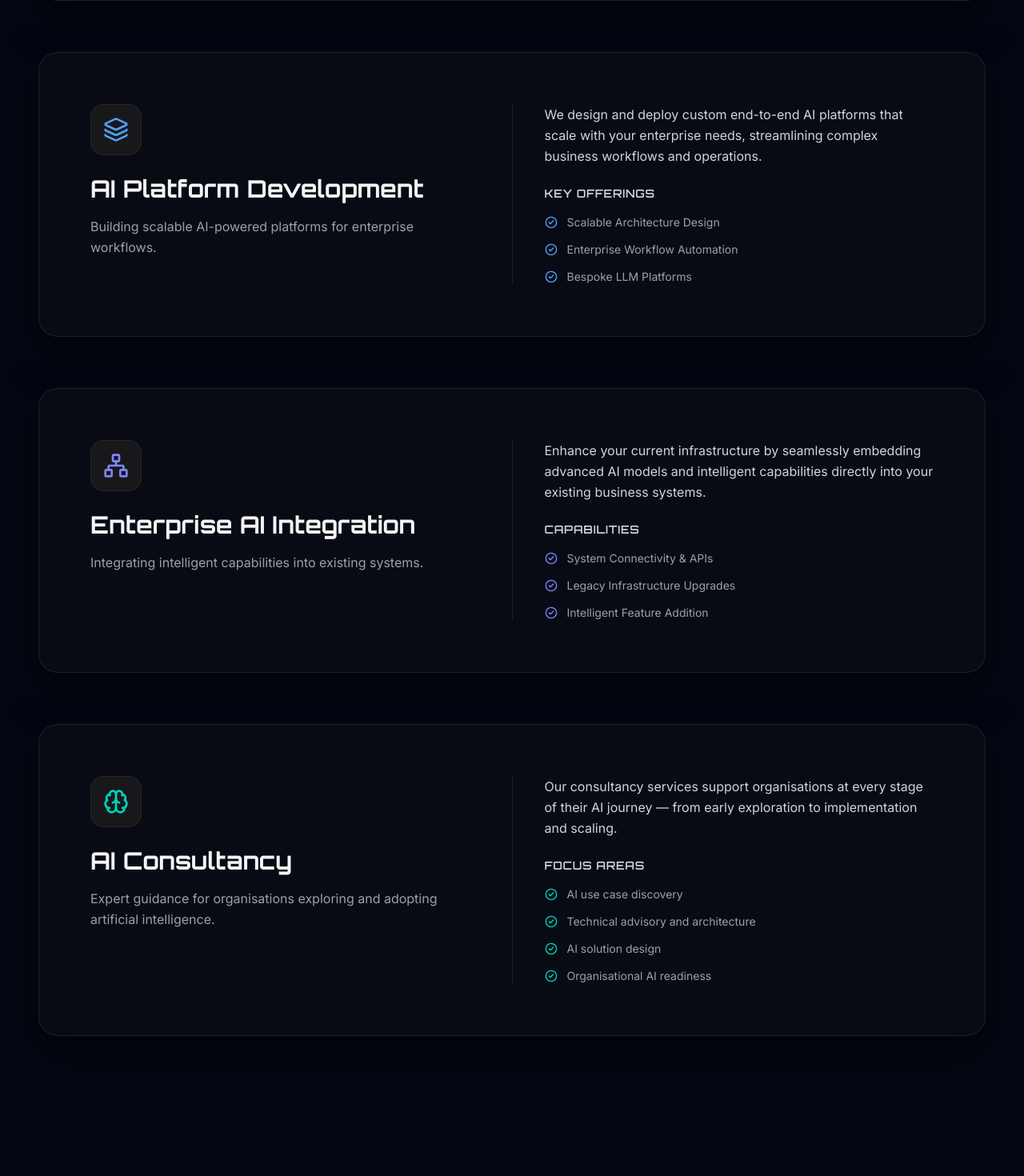
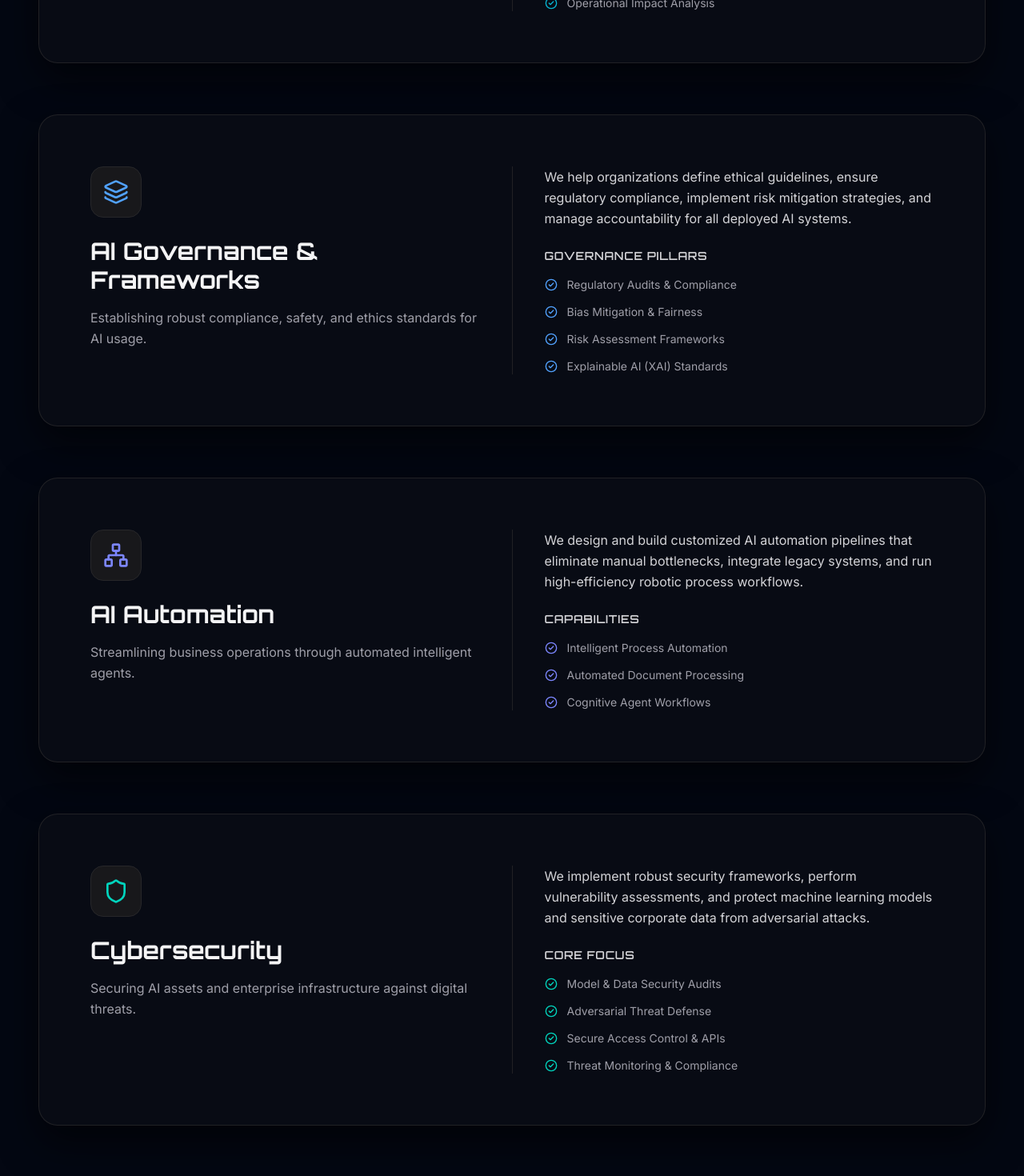
Before and after one commit to suhail-ibne-habib/fawad, a Next.js app: page / in a window 1280 px wide. Shown: the part 1580-3050 px from the top of the page at 80% size. Built offline with nearby package versions, Linux system fonts and the light colour scheme.

Commit message:
Fixed the sections title, subtitles color

```diff
--- a/app/components/Contact.tsx
+++ b/app/components/Contact.tsx
@@ -36,7 +36,7 @@ export default function Contact() {
         <h2 className="font-orbitron font-bold text-3xl md:text-5xl mb-6">
           Ready to <span className="text-cyber-cyan text-glow">Transform</span>?
         </h2>
-        <p className="text-zinc-400 text-base md:text-lg max-w-3xl mx-auto">
+        <p className="text-white-400 text-base md:text-lg max-w-3xl mx-auto">
           Let's turn operational challenges into smarter processes, better decisions and measurable business outcomes through practical AI, governance and automation.
         </p>
       </div>
--- a/app/components/Services.tsx
+++ b/app/components/Services.tsx
@@ -1,14 +1,14 @@
 import React from "react";
-import { Compass, Layers, Network, Brain, CheckCircle2 } from "lucide-react";
+import { Layers, Network, Brain, CheckCircle2, Shield } from "lucide-react";
 
 export default function Services() {
   const services = [
     {
       id: "strategy",
-      icon: Compass,
-      title: "AI Strategy & Transformation",
+      icon: Brain,
+      title: "AI Consultancy",
       desc: "Helping organisations define their AI future.",
-      details: "We work with leadership teams to identify where AI can create meaningful impact across operations, decision-making and knowledge management.",
+      details: "We help organisations understand where AI can create real business value, improve operational efficiency and support informed decision-making. Our approach combines enterprise operational experience with practical consultancy to ensure AI initiatives align with business objectives, governance requirements and measurable outcomes.",
       features: [
         "AI Opportunity Mapping",
         "Strategic Alignment & Visioning",
@@ -23,15 +23,16 @@ export default function Services() {
     {
       id: "platform",
       icon: Layers,
-      title: "AI Platform Development",
-      desc: "Building scalable AI-powered platforms for enterprise workflows.",
-      details: "We design and deploy custom end-to-end AI platforms that scale with your enterprise needs, streamlining complex business workflows and operations.",
+      title: "AI Governance & Frameworks",
+      desc: "Establishing robust compliance, safety, and ethics standards for AI usage.",
+      details: "We help organizations define ethical guidelines, ensure regulatory compliance, implement risk mitigation strategies, and manage accountability for all deployed AI systems.",
       features: [
-        "Scalable Architecture Design",
-        "Enterprise Workflow Automation",
-        "Bespoke LLM Platforms",
+        "Regulatory Audits & Compliance",
+        "Bias Mitigation & Fairness",
+        "Risk Assessment Frameworks",
+        "Explainable AI (XAI) Standards",
       ],
-      featuresTitle: "Key Offerings",
+      featuresTitle: "Governance Pillars",
       color: "from-blue-500/10 to-purple-500/5",
       borderColor: "group-hover:border-blue-500/40",
       iconColor: "text-blue-400",
@@ -40,13 +41,13 @@ export default function Services() {
     {
       id: "integration",
       icon: Network,
-      title: "Enterprise AI Integration",
-      desc: "Integrating intelligent capabilities into existing systems.",
-      details: "Enhance your current infrastructure by seamlessly embedding advanced AI models and intelligent capabilities directly into your existing business systems.",
+      title: "AI Automation",
+      desc: "Streamlining business operations through automated intelligent agents.",
+      details: "We design and build customized AI automation pipelines that eliminate manual bottlenecks, integrate legacy systems, and run high-efficiency robotic process workflows.",
       features: [
-        "System Connectivity & APIs",
-        "Legacy Infrastructure Upgrades",
-        "Intelligent Feature Addition",
+        "Intelligent Process Automation",
+        "Automated Document Processing",
+        "Cognitive Agent Workflows",
       ],
       featuresTitle: "Capabilities",
       color: "from-indigo-500/10 to-cyan-500/5",
@@ -56,17 +57,17 @@ export default function Services() {
     },
     {
       id: "consultancy",
-      icon: Brain,
-      title: "AI Consultancy",
-      desc: "Expert guidance for organisations exploring and adopting artificial intelligence.",
-      details: "Our consultancy services support organisations at every stage of their AI journey — from early exploration to implementation and scaling.",
+      icon: Shield,
+      title: "Cybersecurity",
+      desc: "Securing AI assets and enterprise infrastructure against digital threats.",
+      details: "We implement robust security frameworks, perform vulnerability assessments, and protect machine learning models and sensitive corporate data from adversarial attacks.",
       features: [
-        "AI use case discovery",
-        "Technical advisory and architecture",
-        "AI solution design",
-        "Organisational AI readiness",
+        "Model & Data Security Audits",
+        "Adversarial Threat Defense",
+        "Secure Access Control & APIs",
+        "Threat Monitoring & Compliance",
       ],
-      featuresTitle: "Focus areas",
+      featuresTitle: "Core Focus",
       color: "from-teal-500/10 to-emerald-500/5",
       borderColor: "group-hover:border-teal-500/40",
       iconColor: "text-teal-400",
@@ -81,7 +82,7 @@ export default function Services() {
         <h2 className="font-orbitron font-bold text-3xl md:text-5xl mb-6">
           <span className="text-cyber-cyan text-glow">Our Solutions</span>
         </h2>
-        <p className="text-zinc-400 text-base md:text-lg max-w-2xl mx-auto">
+        <p className="text-white-400 text-base md:text-lg max-w-2xl mx-auto">
           Built on enterprise operational experience, our solutions help organisations of all sizes improve processes, strengthen governance, automate workflows, and apply AI where it delivers measurable value.
         </p>
       </div>
--- a/app/components/WhyChooseUs.tsx
+++ b/app/components/WhyChooseUs.tsx
@@ -60,7 +60,7 @@ export default function WhyChooseUs() {
         <h2 className="font-orbitron font-bold text-3xl md:text-5xl mb-6">
           Why Choose <span className="text-cyber-cyan text-glow">CorpTech AI</span>?
         </h2>
-        <p className="text-zinc-400 text-base md:text-lg max-w-2xl mx-auto">
+        <p className="text-white-400 text-base md:text-lg max-w-2xl mx-auto">
           Leveraging 20+ years of enterprise operational leadership and practical consultancy expertise to help organisations improve processes, strengthen governance, automate workflows, and adopt AI with confidence.
         </p>
       </div>
@@ -100,9 +100,8 @@ export default function WhyChooseUs() {
             return (
               <div
                 key={idx}
-                className={`flex flex-col items-center text-center py-4 ${
-                  idx < 2 ? "md:border-r border-zinc-800/80" : ""
-                }`}
+                className={`flex flex-col items-center text-center py-4 ${idx < 2 ? "md:border-r border-zinc-800/80" : ""
+                  }`}
               >
                 <div className="w-12 h-12 rounded-full bg-zinc-900 border border-zinc-800 flex items-center justify-center mb-4">
                   <Icon className="w-5 h-5 text-cyber-cyan" />
```
